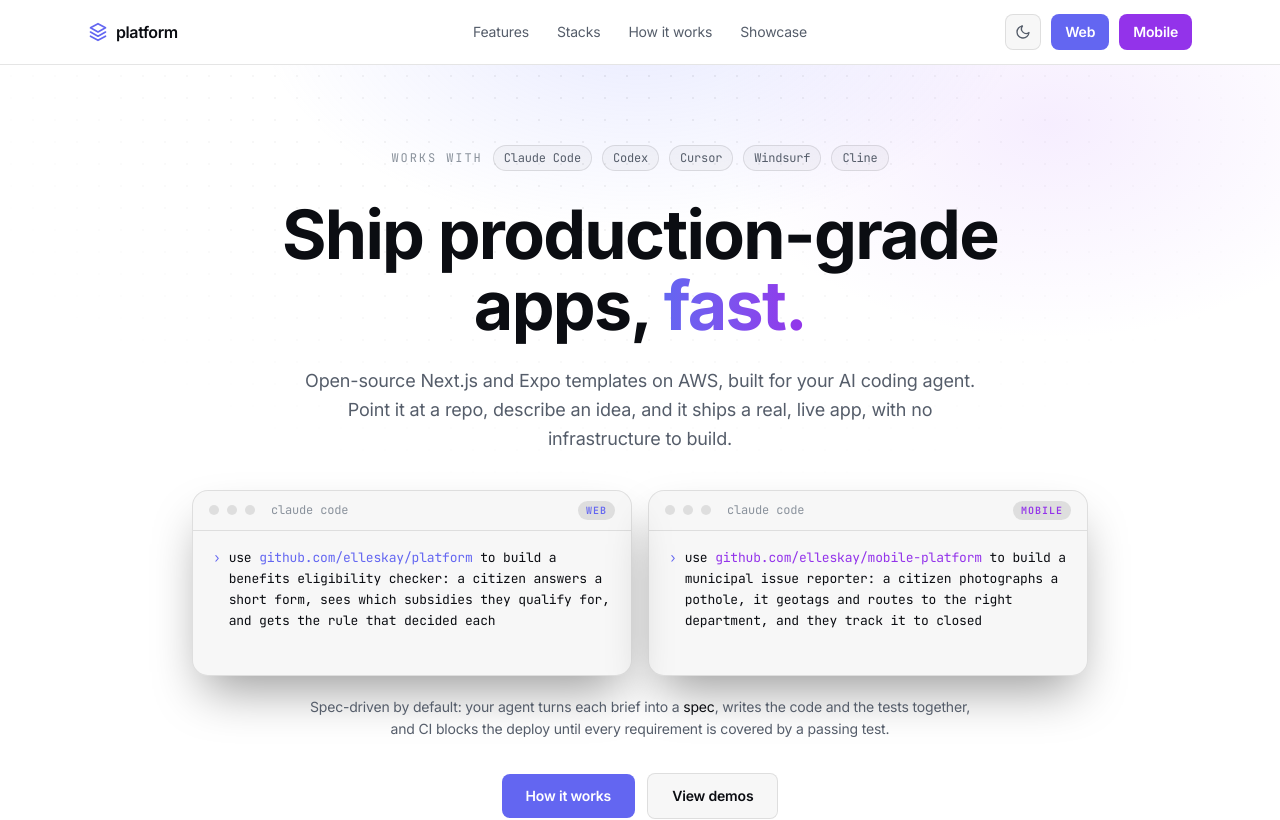
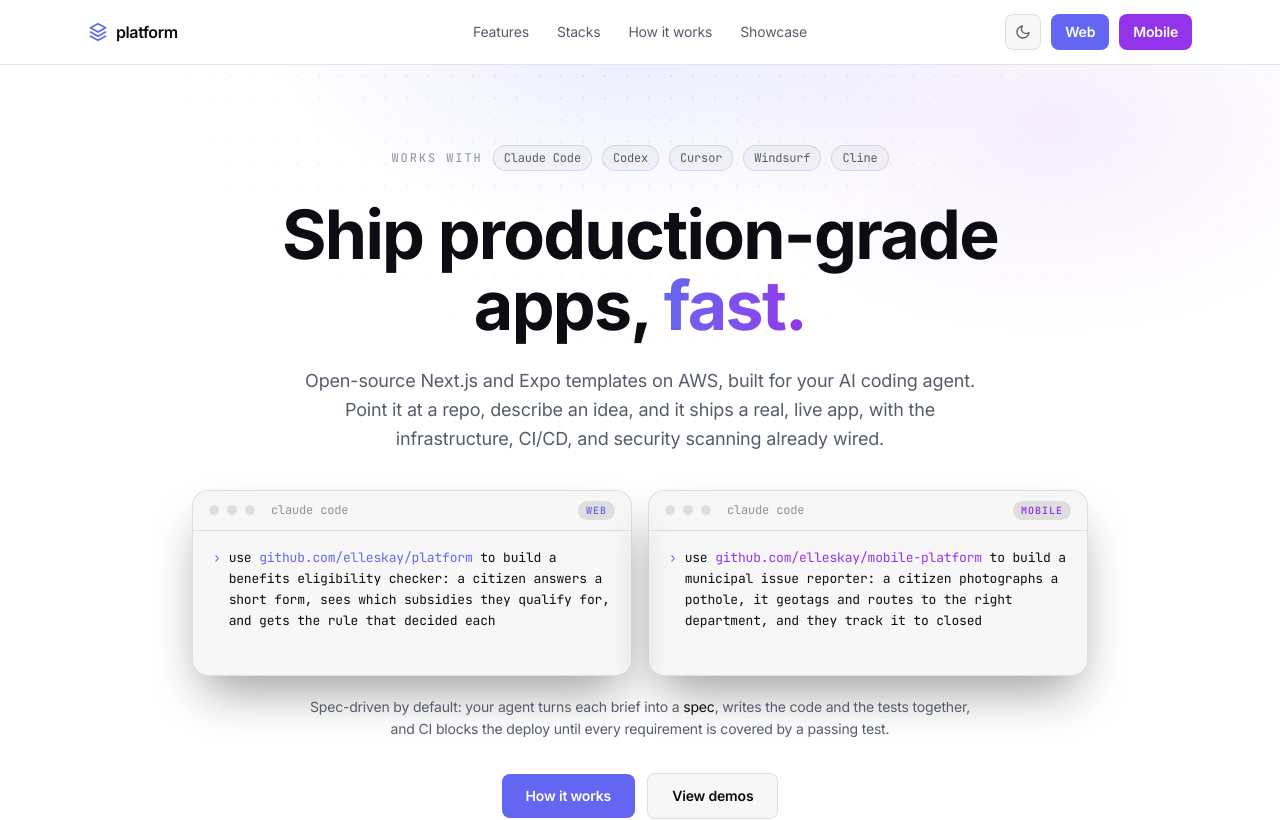
Before and after one commit to elleskay/platform-site, a Next.js app: page /platform-site/ in a window 1280 px wide. Shown: the top 820 px of the page. Built offline with nearby package versions, Linux system fonts and the light colour scheme.

Commit message:
content: hero subhead says already wired, not no infrastructure to build

```diff
--- a/app/page.tsx
+++ b/app/page.tsx
@@ -73,7 +73,7 @@ function Hero() {
           Ship production-grade apps, <span className="bg-gradient-to-r from-[var(--color-accent)] to-[var(--color-violet)] bg-clip-text text-transparent">fast.</span>
         </h1>
         <p className="mx-auto mt-6 max-w-2xl text-lg leading-relaxed text-[var(--color-muted)]">
-          Open-source Next.js and Expo templates on AWS, built for your AI coding agent. Point it at a repo, describe an idea, and it ships a real, live app, with no infrastructure to build.
+          Open-source Next.js and Expo templates on AWS, built for your AI coding agent. Point it at a repo, describe an idea, and it ships a real, live app, with the infrastructure, CI/CD, and security scanning already wired.
         </p>
         <div className="mt-9"><HeroCommand /></div>
         <div className="mt-8 flex flex-wrap items-center justify-center gap-3">
```
